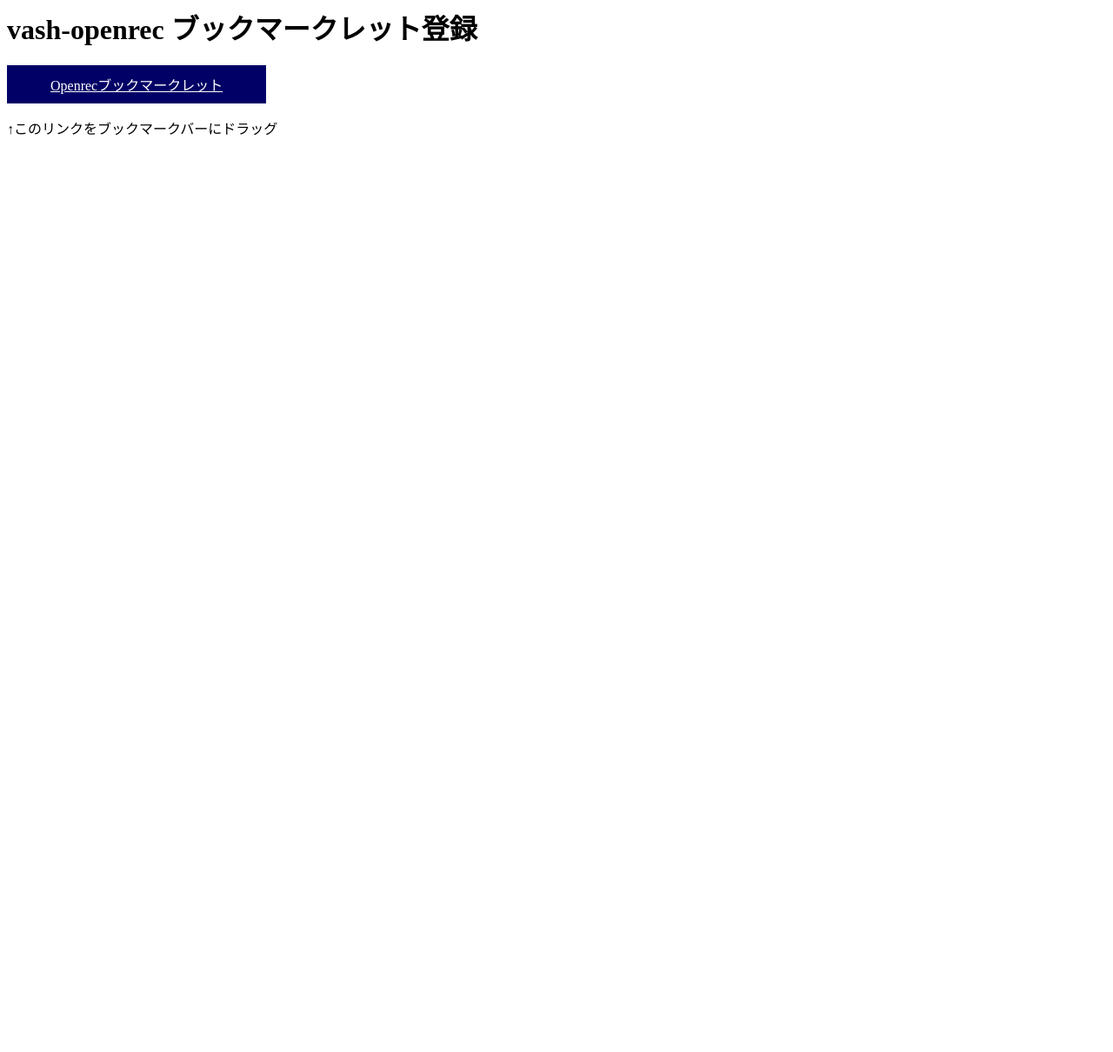
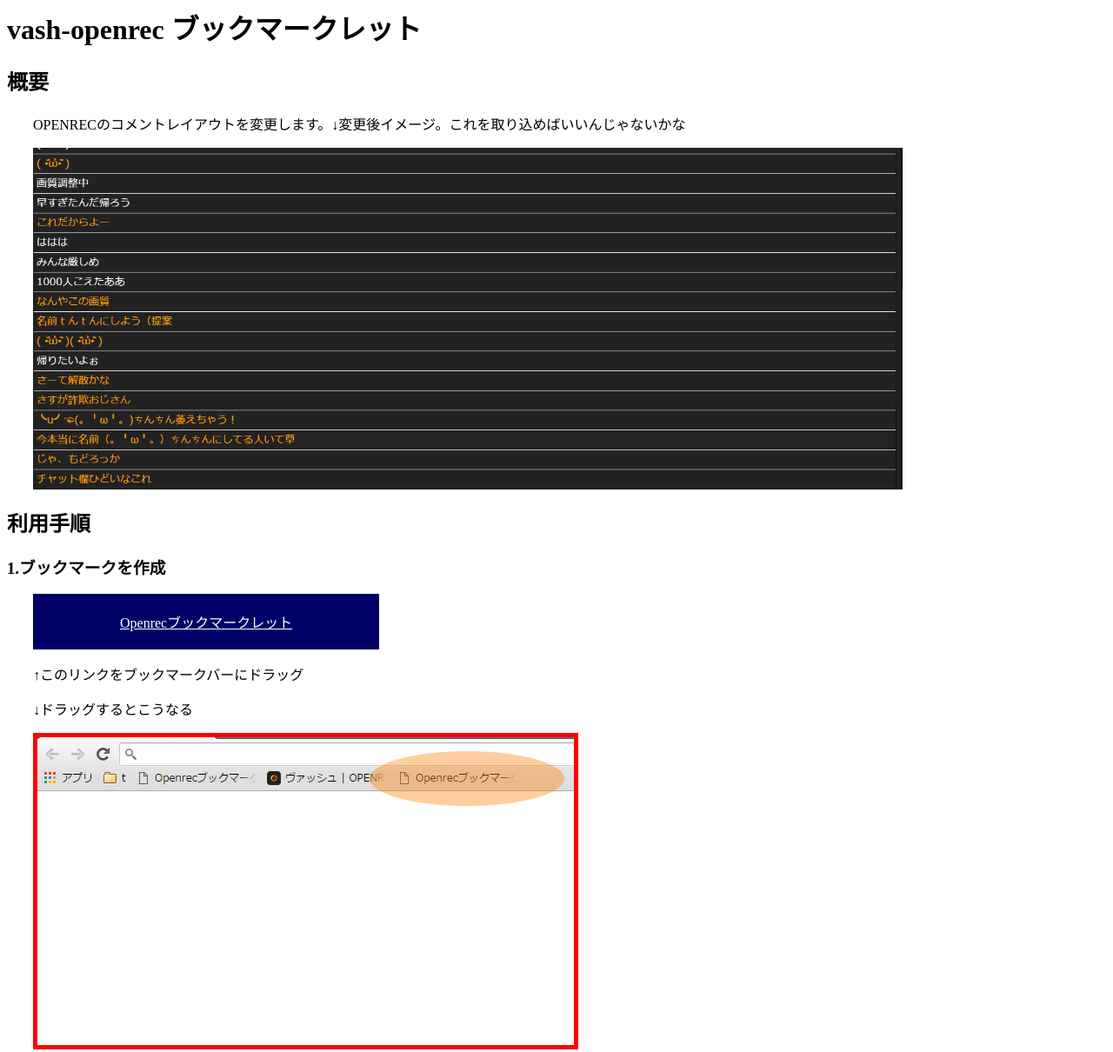
Before and after one commit to mun123123/vash-openrec-bookmarklet, a plain HTML site: page index.html in a window 1280 px wide. Shown: the top 1210 px of the page at 87% size. Before the commit the page ends 800 px from the top, so only its background shows below. Drawn offline with Linux system fonts and the light colour scheme.

Commit message:
Add files via upload

```diff
--- a/index.html
+++ b/index.html
@@ -5,17 +5,32 @@
 	<style>
 		a{
 			display:inline-block;;
-			padding:10px 50px;
+			padding:20px 100px;
 			background:#006;
 			color:#fff;
 
 		}
+		p{
+			margin-left:30px;
+		}
 	</style>
 </head>
 <body>
-<h1>vash-openrec ブックマークレット登録</h1>
+<h1>vash-openrec ブックマークレット</h1>
+<h2>概要</h2>
+<p>OPENRECのコメントレイアウトを変更します。↓変更後イメージ。これを取り込めばいいんじゃないかな</p>
+<p><img src="./desc/comment.png" width="1000"></p>
+<h2>利用手順</h2>
+<h3>1.ブックマークを作成</h3>
 <p><a href="javascript:(function(){if(window.opbm!==undefined){opbm();}else{var e=document.body.appendChild(document.createElement('link'));e.rel='stylesheet';e.href='https://mun123123.github.io/vash-openrec-bookmarklet/main.css';e.type='text/css'}})();">Openrecブックマークレット</a></p>
 <p>↑このリンクをブックマークバーにドラッグ</p>
-
+<p>↓ドラッグするとこうなる</p>
+<p><img style="border:5px solid #f00" src="./desc/drag2.png"></p>
+<h3>2.OPENRECサイトを開く</h3>
+<p><img style="border:5px solid #f00" src="./desc/openrec.png" width="300"></p>
+<h3>3.サイトを開いた状態で、1.で作成したブックマークを押す</h3>
+<p>ブックマークをおすと画面のレイアウトが変更され、コメントが画面下に移動</p>
+<p><ul><li>名前非表示</li><li>若葉マークの付いたコメントをオレンジに</li></ul>
+<p><img src="./desc/comment.png" width="500"></p>
 </body>
 </html>
```
Also changed, not shown: desc/comment.png (added), desc/drag1.png (added), desc/drag2.png (added), desc/openrec.png (added).
